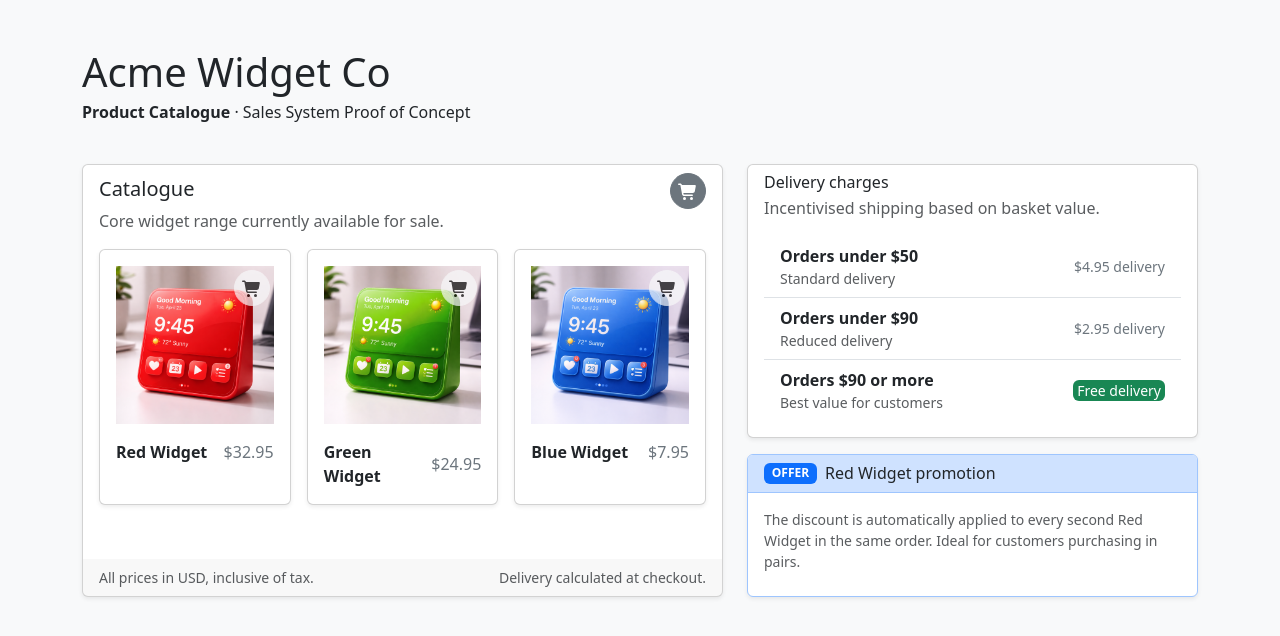
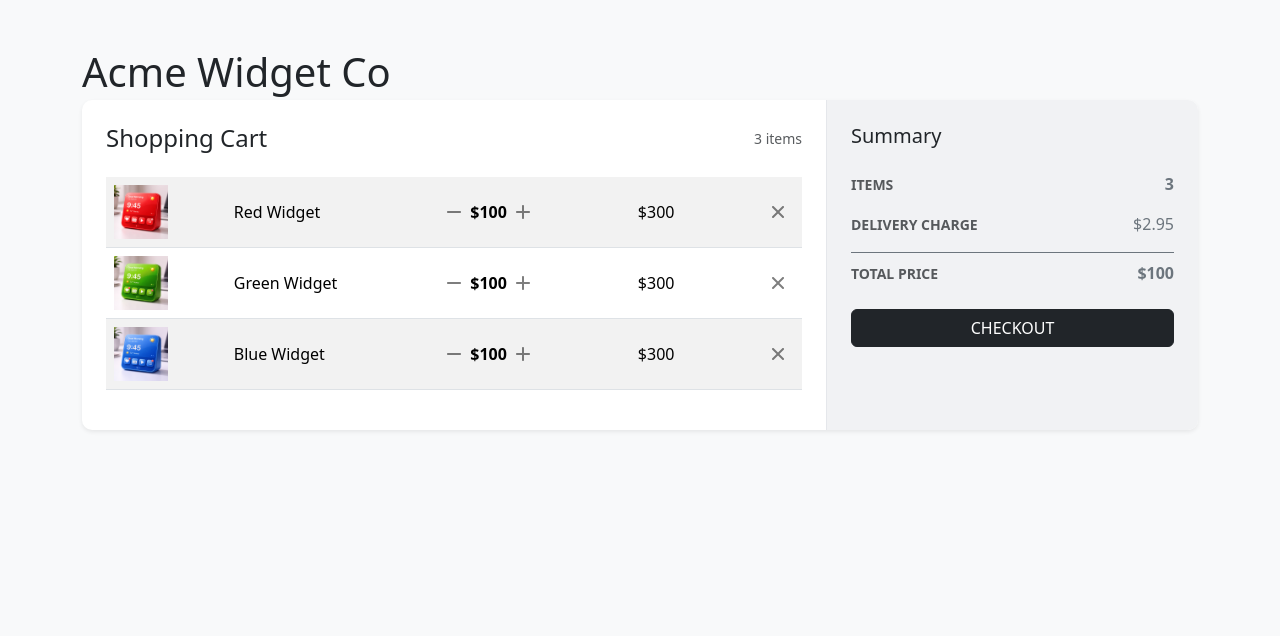
Before and after one commit to DarkDragon009/acme-widget-co, a React (Vite) app: page / in a window 1280 px wide. Shown: the top 636 px of the page. Built offline with nearby package versions, Linux system fonts and the light colour scheme.

Commit message:
feat: create ShoppingCart component and supporting subcomponents

```diff
--- a/package.json
+++ b/package.json
@@ -20,6 +20,7 @@
     "@types/react": "^18.3.3",
     "@types/react-dom": "^18.3.0",
     "@vitejs/plugin-react-swc": "^3.7.0",
+    "prettier": "^3.8.1",
     "typescript": "^5.6.2",
     "vite": "^5.4.0"
   }
--- a/src/App.css
+++ b/src/App.css
@@ -1,6 +1,5 @@
 .app {
   min-height: 100vh;
-  display: flex;
   justify-content: center;
 }
 
@@ -49,3 +48,30 @@
   width: 36px;
   height: 36px;
 }
+
+.shopping-cart-ui {
+  border-radius: 10px;
+  overflow: hidden;
+  background: #ffffff;
+}
+
+.shopping-cart-ui__left {
+  padding: 28px 32px;
+}
+
+.shopping-cart-ui__right {
+  padding: 28px 24px;
+  background: #f1f2f4;
+  border-left: 1px solid #e5e7eb;
+}
+
+.icon-btn {
+  background: none;
+  border: none;
+  opacity: 0.5;
+  transition: all 0.3s ease;
+}
+
+.icon-btn:hover {
+  opacity: 1;
+}
--- a/src/App.tsx
+++ b/src/App.tsx
@@ -1,10 +1,22 @@
 import "@/App.css";
+
+// layouts
+import { Header } from "@/layouts/Header";
+
+// components
 import { ProductCatalogue } from "@/components/ProductCatalogue";
+import { ShoppingCart } from "@/components/ShoppingCart";
 
 const App = () => {
   return (
     <div className="app bg-light">
-      <ProductCatalogue />
+      <div className="container py-5">
+        <Header />
+        <main>
+          {/* <ProductCatalogue /> */}
+          <ShoppingCart />
+        </main>
+      </div>
     </div>
   );
 };
--- a/src/components/ProductCatalogue/ProductCatalogue.tsx
+++ b/src/components/ProductCatalogue/ProductCatalogue.tsx
@@ -35,12 +35,10 @@ const products = [
 
 const ProductCatalogue = () => {
   return (
-    <main className="container py-5">
     <div className="row g-4">
       <div className="col-12">
         <header className="d-flex flex-column flex-md-row justify-content-between align-items-md-end gap-3 mb-3">
           <div>
-              <h1 className="mb-1 text-dark">Acme Widget Co</h1>
             <p className="mb-0 text-dark">
               <b>Product Catalogue</b> · Sales System Proof of Concept
             </p>
@@ -85,7 +83,6 @@ const ProductCatalogue = () => {
         </div>
       </div>
     </div>
-    </main>
   );
 };
 
--- /dev/null
+++ b/src/components/ShoppingCart/CartItem.tsx
@@ -0,0 +1,49 @@
+import React from "react";
+
+import { FontAwesomeIcon } from "@fortawesome/react-fontawesome";
+import { faPlus, faMinus, faXmark } from "@fortawesome/free-solid-svg-icons";
+
+interface Product {
+  product: {
+    name: string;
+    code: string;
+    price: number;
+    imageUrl: string;
+  };
+}
+
+const CartItem = ({ product }: Product) => {
+  return (
+    <tr key={product.code}>
+      <td>
+        <img
+          src={product.imageUrl}
+          alt={product.name}
+          width={54}
+          height={54}
+          className="flex-shrink-0"
+        />
+      </td>
+      <td className="align-content-center">{product.name}</td>
+      <td className="fw-semibold align-content-center text-end">
+        <div className="d-flex align-items-center">
+          <button className="icon-btn">
+            <FontAwesomeIcon icon={faMinus} />
+          </button>
+          <span>$100</span>
+          <button className="icon-btn">
+            <FontAwesomeIcon icon={faPlus} />
+          </button>
+        </div>
+      </td>
+      <td className="align-content-center">$300</td>
+      <td className="align-content-center text-end">
+        <button className="icon-btn">
+          <FontAwesomeIcon icon={faXmark} />
+        </button>
+      </td>
+    </tr>
+  );
+};
+
+export default CartItem;
--- /dev/null
+++ b/src/components/ShoppingCart/ShoppingCart.tsx
@@ -0,0 +1,87 @@
+import React, { useMemo, useState } from 'react';
+
+import CartItem from './CartItem';
+
+import { FontAwesomeIcon } from '@fortawesome/react-fontawesome';
+import { faPlus, faMinus, faXmark } from '@fortawesome/free-solid-svg-icons';
+
+import redWidgetImg from '@/assets/widgets/red-widget.png';
+import greenWidgetImg from '@/assets/widgets/green-widget.png';
+import blueWidgetImg from '@/assets/widgets/blue-widget.png';
+
+const products = [
+  {
+    name: 'Red Widget',
+    code: 'R01',
+    price: 32.95,
+    imageUrl: redWidgetImg,
+  },
+  {
+    name: 'Green Widget',
+    code: 'G01',
+    price: 24.95,
+    imageUrl: greenWidgetImg,
+  },
+  {
+    name: 'Blue Widget',
+    code: 'B01',
+    price: 7.95,
+    imageUrl: blueWidgetImg,
+  },
+];
+
+const ShoppingCart = () => {
+  return (
+    <section className="shopping-cart-ui shadow-sm">
+      <div className="row g-0">
+        <div className="col-12 col-lg-8 shopping-cart-ui__left p-4">
+          <div className="d-flex justify-content-between align-items-center mb-4">
+            <h2 className="h4 mb-0 text-dark">Shopping Cart</h2>
+            <div className="text-body-secondary small">3 items</div>
+          </div>
+
+          <table className="table table-striped">
+            <tbody>
+              {products.map((product) => (
+                <CartItem key={product.code} product={product} />
+              ))}
+            </tbody>
+          </table>
+        </div>
+
+        <aside className="col-12 col-lg-4 shopping-cart-ui__right p-4">
+          <h3 className="h5 mb-4 text-dark">Summary</h3>
+
+          <div className="vstack gap-3">
+            <div className="d-flex justify-content-between align-items-center">
+              <div className="text-uppercase small fw-semibold text-body-secondary">
+                Items
+              </div>
+              <div className="fw-semibold text-secondary">3</div>
+            </div>
+
+            <div className="d-flex justify-content-between align-items-center">
+              <span className="text-uppercase small fw-semibold text-body-secondary">
+                Delivery Charge
+              </span>
+              <span className="text-secondary">$2.95</span>
+            </div>
+
+            <div className="d-flex justify-content-between align-items-center border-top border-secondary pt-2">
+              <div className="text-uppercase small fw-semibold text-body-secondary">
+                Total price
+              </div>
+              <div className="fw-semibold text-secondary">$100</div>
+            </div>
+
+            <button className="btn btn-dark w-100 mt-2" type="button">
+              CHECKOUT
+            </button>
+          </div>
+        </aside>
+      </div>
+    </section>
+  );
+};
+
+export default ShoppingCart;
--- /dev/null
+++ b/src/components/ShoppingCart/index.tsx
@@ -0,0 +1 @@
+export { default as ShoppingCart } from "./ShoppingCart";
--- /dev/null
+++ b/src/layouts/Header/Header.tsx
@@ -0,0 +1,11 @@
+import React from "react";
+
+const Header = () => {
+  return (
+    <div>
+      <h1 className="mb-1 text-dark">Acme Widget Co</h1>
+    </div>
+  );
+};
+
+export default Header;
--- /dev/null
+++ b/src/layouts/Header/index.tsx
@@ -0,0 +1 @@
+export { default as Header } from "./Header";
```
Also changed, not shown: src/components/ProductCatalogue/index.ts (line endings or trailing spaces), 1 other file (tests, documents, lock files or other folders). Lines whose indentation alone changed are shown as unchanged.
